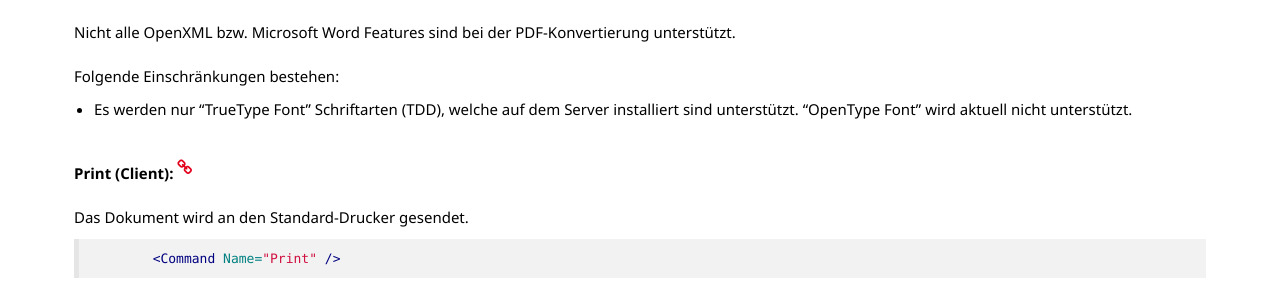
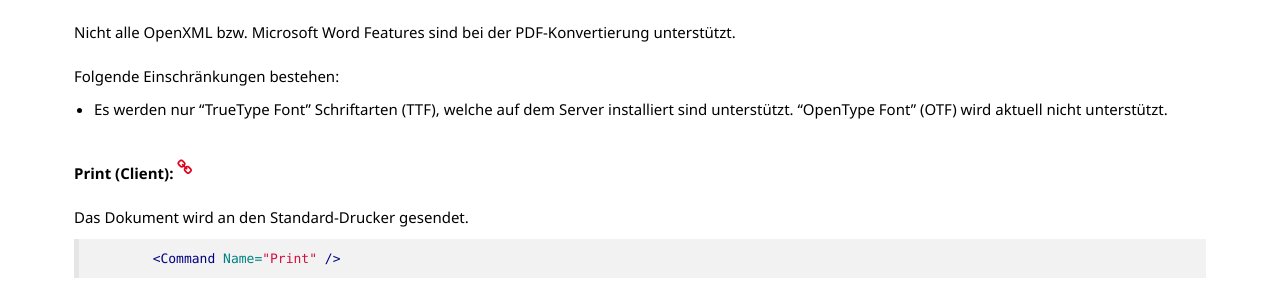
Before and after one commit to primesoft-group/oneoffixx-docs, a Jekyll site: the page built from _pages/connect/de/connect-commands.md, in a window 1280 px wide and 900 px high, scrolled down 2141 px. Shown: the part 161-454 px from the top of the window. Built offline with Jekyll 4.4.1, drawn with Linux system fonts in a browser that asks for light colours; nearby versions of some CDN libraries; some web fonts are replaced.

Commit message:
Update connect-commands.md

```diff
--- a/_pages/connect/de/connect-commands.md
+++ b/_pages/connect/de/connect-commands.md
@@ -96,7 +96,7 @@ Nicht alle OpenXML bzw. Microsoft Word Features sind bei der PDF-Konvertierung u
 
 Folgende Einschränkungen bestehen:
 
-* Es werden nur "TrueType Font" Schriftarten (TDD), welche auf dem Server installiert sind unterstützt. "OpenType Font" wird aktuell nicht unterstützt.
+* Es werden nur "TrueType Font" Schriftarten (TTF), welche auf dem Server installiert sind unterstützt. "OpenType Font" (OTF) wird aktuell nicht unterstützt.
 
 __Print (Client):  {% include anchor.html name="print" %}__
 
```
